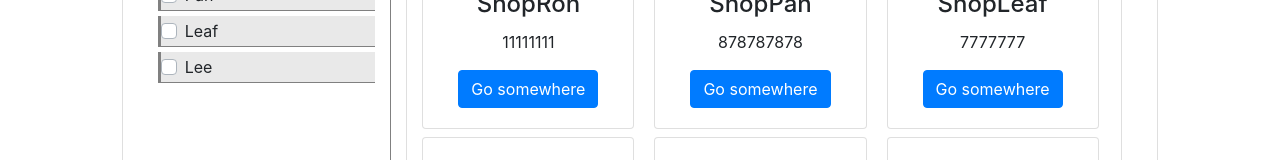
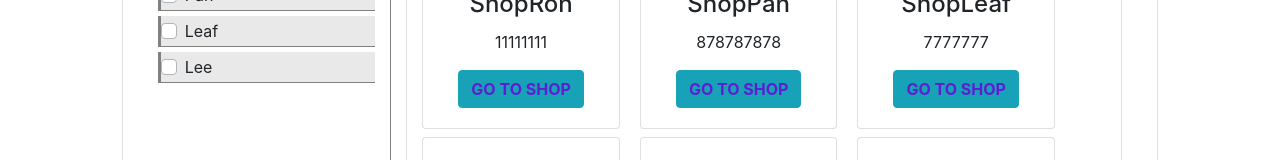
Before and after one commit to guyleaf/csie_restaurant, a Vue app in the folder csie_restaurant/: page / in a window 1280 px wide. Shown: the part 726-886 px from the top of the page. Built offline with nearby package versions, Linux system fonts and the light colour scheme.

Commit message:
ShoppingCart delete button 合併進 CartCell

```diff
--- a/csie_restaurant/src/components/CartCell.vue
+++ b/csie_restaurant/src/components/CartCell.vue
@@ -10,7 +10,7 @@
                     <b-card-text>{{total}}</b-card-text>
                 </b-col>
                 <b-col md="2">
-                    <b-button @click="handledelete()" variant="outline-info" vertical>-</b-button>
+                    <b-button @click="deleteitem" variant="outline-info" vertical>-</b-button>
                 </b-col>
             </b-row>
         </b-card>
@@ -22,6 +22,7 @@ export default {
     props:{
         foodName: String,
         foodPrice: Number,
+        index: Number
     },
     data() {
       return {
@@ -29,15 +30,16 @@ export default {
         isDelete: false,
       }
     },
+    methods: {
+        deleteitem(){
+            this.$emit("deleteclick",this.index)
+        }
+    },
     computed: {
     total: function() {
        return this.foodPrice*this.value;
-    }
+    },
   },
-    handledelete:function()
-      {
-        this.$emit("deleteclick",this)
-      },
 }
 </script>
 
--- a/csie_restaurant/src/components/ShopCard.vue
+++ b/csie_restaurant/src/components/ShopCard.vue
@@ -9,8 +9,9 @@
             class="mb-2"
         >
             <b-card-text>{{shopDescription}}</b-card-text>
-
-            <b-button href="#" variant="primary">Go somewhere</b-button>
+            <b-button variant="info">
+                <router-link :to="{name: 'Shop'}" class="link">GO TO SHOP</router-link>
+            </b-button>
         </b-card>
     </div>
 </template>
@@ -39,7 +40,9 @@ export default {
 </script>
 
 <style scopped>
-    .b_button{
-        align-items: center;
+    .link{
+        color: rgb(93, 30, 210);
+        font-weight: bold;
+        text-decoration-line: none;
     }
 </style>
--- a/csie_restaurant/src/components/ShoppingCart.vue
+++ b/csie_restaurant/src/components/ShoppingCart.vue
@@ -18,8 +18,6 @@
       container="my-container"
       ref="popover"
       @show="onShow"
-      @shown="onShown"
-      @hidden="onHidden"
     >
       <template #title>
         <b-button @click="onClose" class="close" aria-label="Close">
@@ -27,9 +25,9 @@
         </b-button>
         訂購餐廳：{{BookingShopName}}
       </template>
-      <dev v-for="(item,index) in ItemList" :key="index" >
-        <CartCell v-on:deleteclick="deleteCartCell"/>
-      </dev>
+      <div v-for="(item,index) in ItemList" :key="index" >
+        <CartCell v-on:deleteclick="deleteCartCell" v-bind="item" :index="index"/>
+      </div>
       <b-button @click="onOk" variant="outline-info" vertical>Ok</b-button>
       <b-button @click="add" variant="outline-info" vertical>+</b-button>
       <!--div>
@@ -58,10 +56,8 @@
       return {
         ItemList:[
           {
-            input1: '',
-            input1state: null,
-            input2: '',
-            input2state: null,
+            foodName:"aaa",
+            foodPrice: 30,
           }
         ],
         options: [{ text: '- Choose 1 -', value: '' }, 'Red', 'Green', 'Blue'],
@@ -84,9 +80,7 @@
     },
     methods: {
       deleteCartCell(e){
-        console.log(e)
-        for(let index=0;index<this.ItemList.length;index++)
-          {if(this.ItemList[index]==e) this.ItemList.splice(index,1);}
+          this.ItemList.splice(e,1);
       },
       onClose() {
         this.popoverShow = false
@@ -115,16 +109,6 @@
         this.input1Return = ''
         this.input2Return = ''
       },
-      onShown() {
-        // Called just after the popover has been shown
-        // Transfer focus to the first input
-        this.focusRef(this.$refs.input1)
-      },
-      onHidden() {
-        // Called just after the popover has finished hiding
-        // Bring focus back to the button
-        this.focusRef(this.$refs.button)
-      },
       add()
       {
         this.ItemList.push(
@@ -135,17 +119,6 @@
             input2state: null,
         })
       },
-     /* focusRef(ref) {
-        // Some references may be a component, functional component, or plain element
-        // This handles that check before focusing, assuming a `focus()` method exists
-        // We do this in a double `$nextTick()` to ensure components have
-        // updated & popover positioned first
-        this.$nextTick(() => {
-          this.$nextTick(() => {
-            ;(ref.$el || ref).focus()
-          })
-        })
-      }*/
     }
   }
 </script>
--- a/csie_restaurant/src/components/shared/MainHeader.vue
+++ b/csie_restaurant/src/components/shared/MainHeader.vue
@@ -8,7 +8,7 @@
             </b-navbar-nav>
 
             <b-navbar-nav>
-                <ShoppingCart />
+                <ShoppingCart BookingShopName="MCD"/>
             </b-navbar-nav>
 
             <b-navbar-nav>
```
